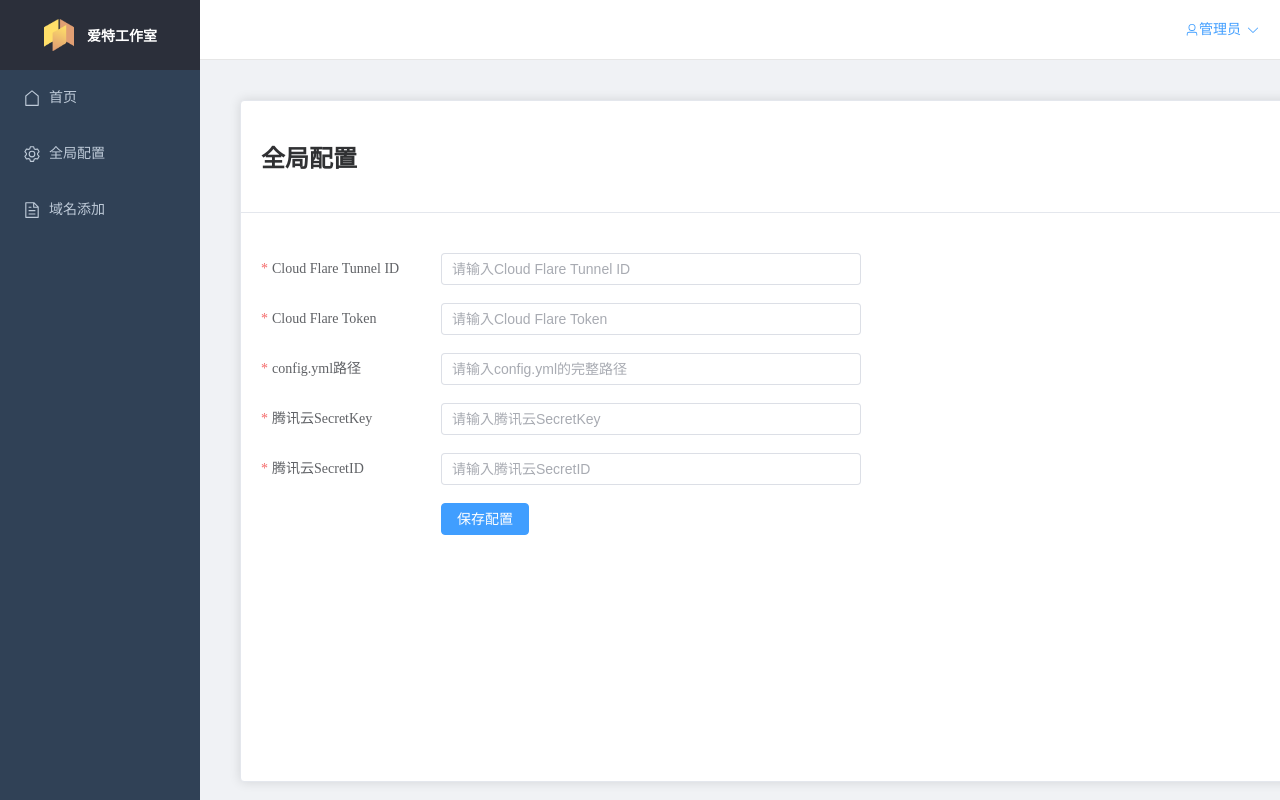
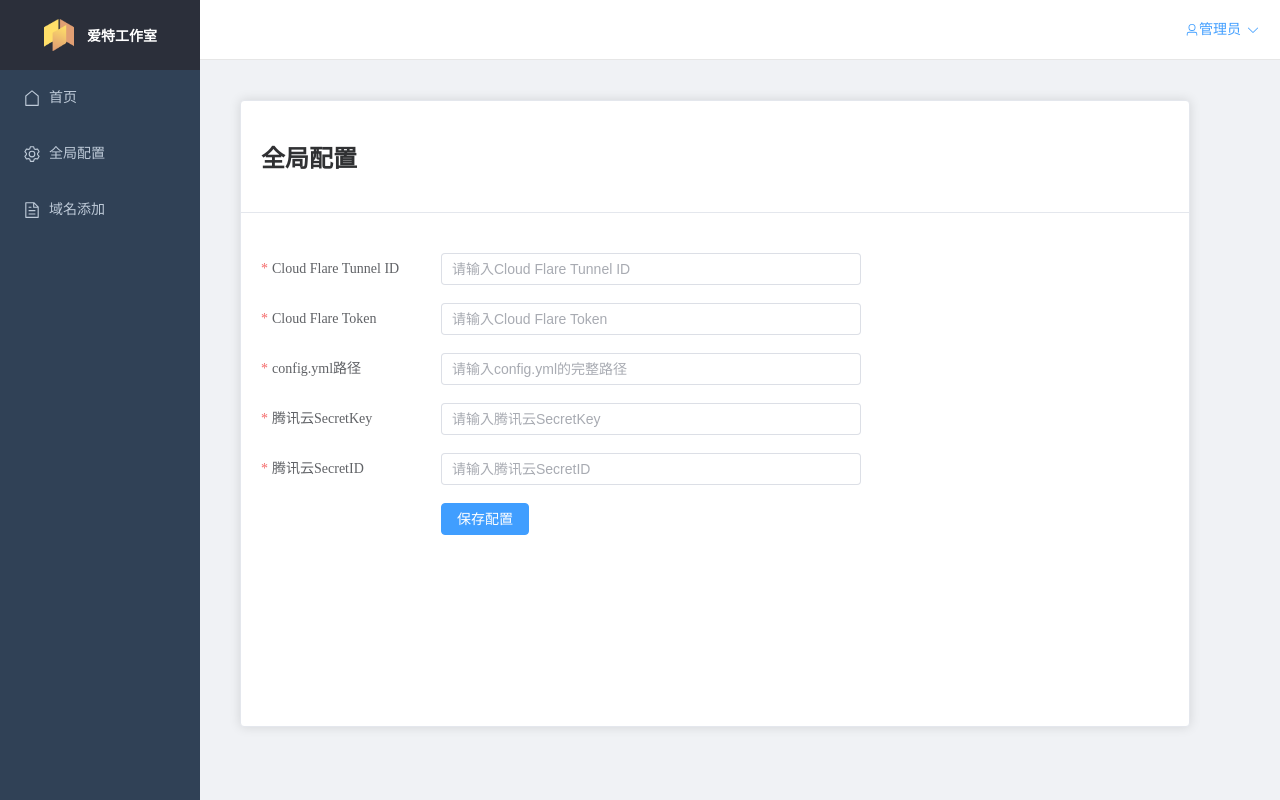
Before and after one commit to 3401797899/itstudio-web-publish, a Vue app: page /global-config in a window 1280 px wide. Built offline with nearby package versions, Linux system fonts and the light colour scheme.

Commit message:
style: 调整容器高度和宽度百分比

```diff
--- a/src/views/domain-add/index.vue
+++ b/src/views/domain-add/index.vue
@@ -157,8 +157,8 @@ const resetForm = () => {
 <style scoped>
 .domain-add-container {
   padding: 20px;
-  height: calc(90% - 40px);
-  width: calc(90% - 40px);
+  height: calc(95% - 40px);
+  width: calc(95% - 40px);
 }
 
 .domain-card {
--- a/src/views/global-config/index.vue
+++ b/src/views/global-config/index.vue
@@ -112,8 +112,8 @@ const handleSubmit = async () => {
 <style scoped>
 .global-config-container {
   padding: 20px;
-  height: calc(90vh - 40px);
-  width: calc(90vw - 40px);
+  height: calc(95% - 40px);
+  width: calc(95% - 40px);
 }
 
 .config-card {
```
